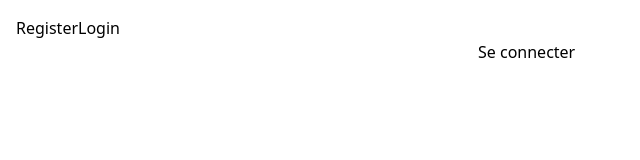
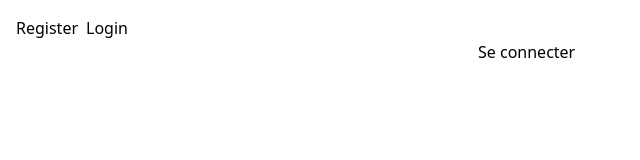
Before and after one commit to Kaylana1968/klyr-bank, a React (Vite) app in the folder frontend/: page /login in a window 1280 px wide. Shown: the top 160 px of the page, without its empty margins (0-640 px from the left). Built offline with nearby package versions, Linux system fonts and the light colour scheme; no server answers.

Commit message:
protected routes

```diff
--- a/frontend/index.html
+++ b/frontend/index.html
@@ -7,6 +7,7 @@
     <title>Klyr Bank</title>
     <script type="module">import './src/index.css';</script>
   </head>
+
   <body>
     <div id="root" class="m-4"></div>
     <script type="module" src="./main.jsx"></script>
--- a/frontend/src/App.jsx
+++ b/frontend/src/App.jsx
@@ -1,10 +1,12 @@
 import { useEffect } from "react";
-import { BrowserRouter, Routes, Route, Link } from "react-router";
+import { BrowserRouter, Routes, Route } from "react-router";
 
 import RegisterPage from "./pages/RegisterPage";
 import LoginPage from "./pages/LoginPage";
 
 import { SessionContextProvider } from "./sessionContext.jsx";
+import Header from "./component/header.jsx";
+import MyAccountsPage from "./pages/MyAccountsPage.jsx";
 
 function App() {
 	useEffect(() => {
@@ -18,13 +20,12 @@ function App() {
 	return (
 		<SessionContextProvider>
 			<BrowserRouter>
-				<nav>
-					<Link to="/register">Register</Link>
-					<Link to="/login">Login</Link>
-				</nav>
+				<Header />
+
 				<Routes>
 					<Route path="/register" element={<RegisterPage />} />
 					<Route path="/login" element={<LoginPage />} />
+					<Route path="/my-accounts" element={<MyAccountsPage />} />
 				</Routes>
 			</BrowserRouter>
 		</SessionContextProvider>
--- /dev/null
+++ b/frontend/src/component/header.jsx
@@ -0,0 +1,29 @@
+import { useContext, useEffect } from "react";
+import { Link, useLocation, useNavigate } from "react-router";
+
+import { SessionContext } from "../sessionContext";
+
+export default function Header() {
+	const { token } = useContext(SessionContext);
+
+	const navigate = useNavigate();
+	const { pathname } = useLocation();
+
+	useEffect(() => {
+		if (pathname !== "/login" && pathname !== "/register" && !token)
+			navigate("/login");
+	}, [pathname, navigate, token]);
+
+	return (
+		<nav className="flex gap-2">
+			<Link to="/register">Register</Link>
+			<Link to="/login">Login</Link>
+
+			{token && (
+				<>
+					<Link to="/my-accounts">My accounts</Link>
+				</>
+			)}
+		</nav>
+	);
+}
--- /dev/null
+++ b/frontend/src/pages/MyAccountsPage.jsx
@@ -0,0 +1,3 @@
+export default function MyAccountsPage() {
+	return <div>Hello, world!</div>;
+}
```
